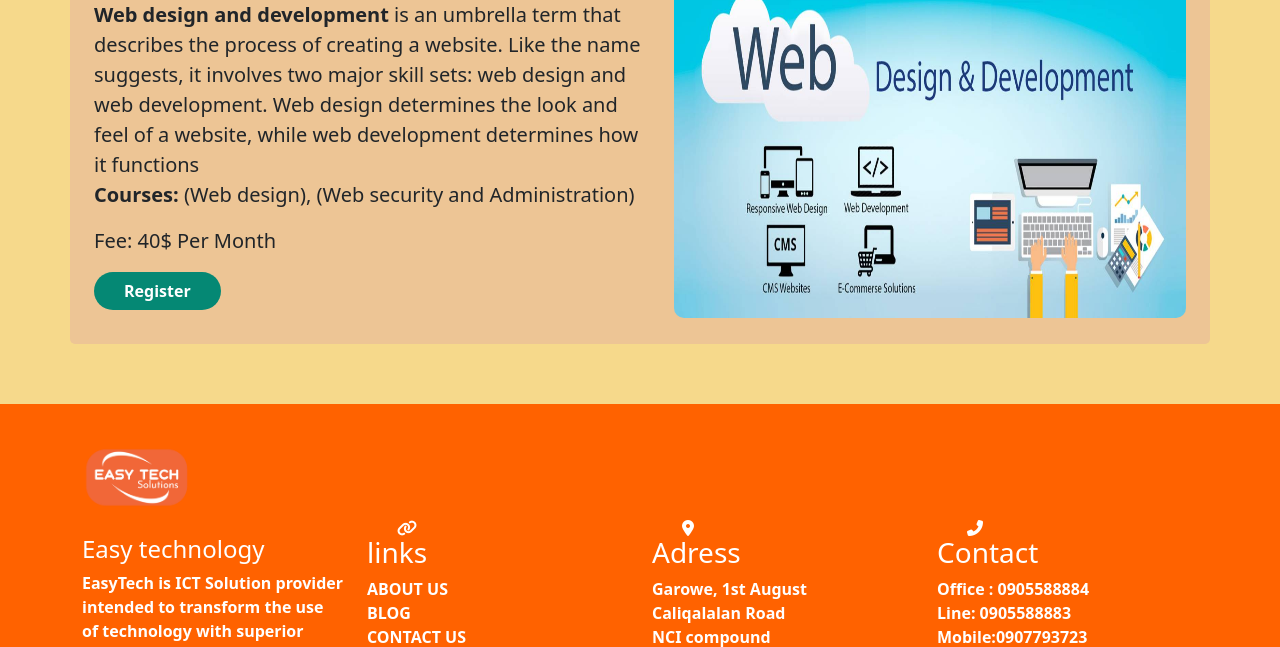
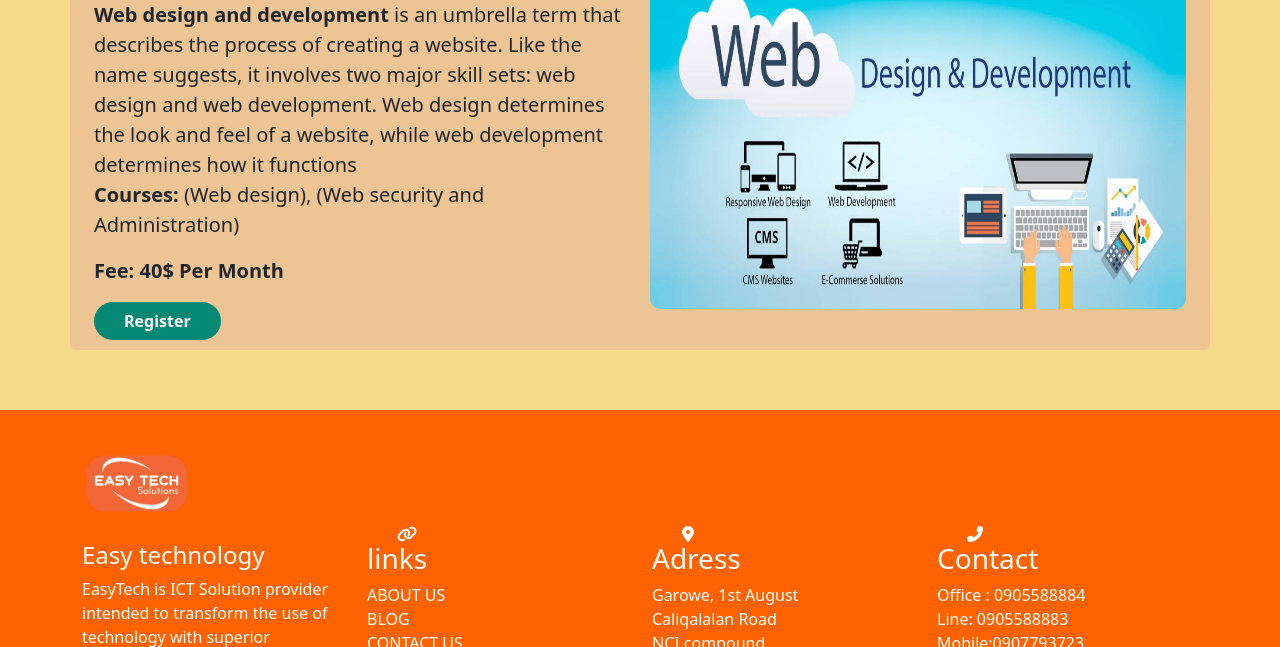
Before and after one commit to moha2k/Easy_Tech, a plain HTML site: page courses4.html in a window 1280 px wide. Shown: the part 232-879 px from the top of the page. Drawn offline with nearby package versions, Linux system fonts and the light colour scheme.

Commit message:
Update courses4.html

```diff
--- a/courses4.html
+++ b/courses4.html
@@ -59,7 +59,7 @@
                     <p><b>Web design and development</b> is an umbrella term that describes the process of creating a website. Like the name suggests, it involves two major skill sets: web design and web development. Web design determines the look and feel of a website, while web development determines how it functions<br>
                      <b>Courses:</b> (Web design), (Web security and Administration)<br>
                     </p>
-                    <p>Fee: 40$ Per Month</b></p><b>
+                    <p><b>Fee: 40$ Per Month</b></p>
                     <a href="register.html"><button>Register</button></a>
                   </div>
                   <div class="box">
@@ -81,9 +81,9 @@
               <i class="fas fa-link"></i>
               <h3 class="li">links</h3>
               <ul>
-                <li><a href="#Moha">ABOUT US</a></li>
+                <li><a href="About.html">ABOUT US</a></li>
                 <li><a href="">BLOG</a></li>
-                <li><a href="">CONTACT US</a></li>
+                <li><a href="#Cont">CONTACT US</a></li>
                 <li><a href="">IT DEVELOPERS</a></li>
               </ul>
             </div>
```
